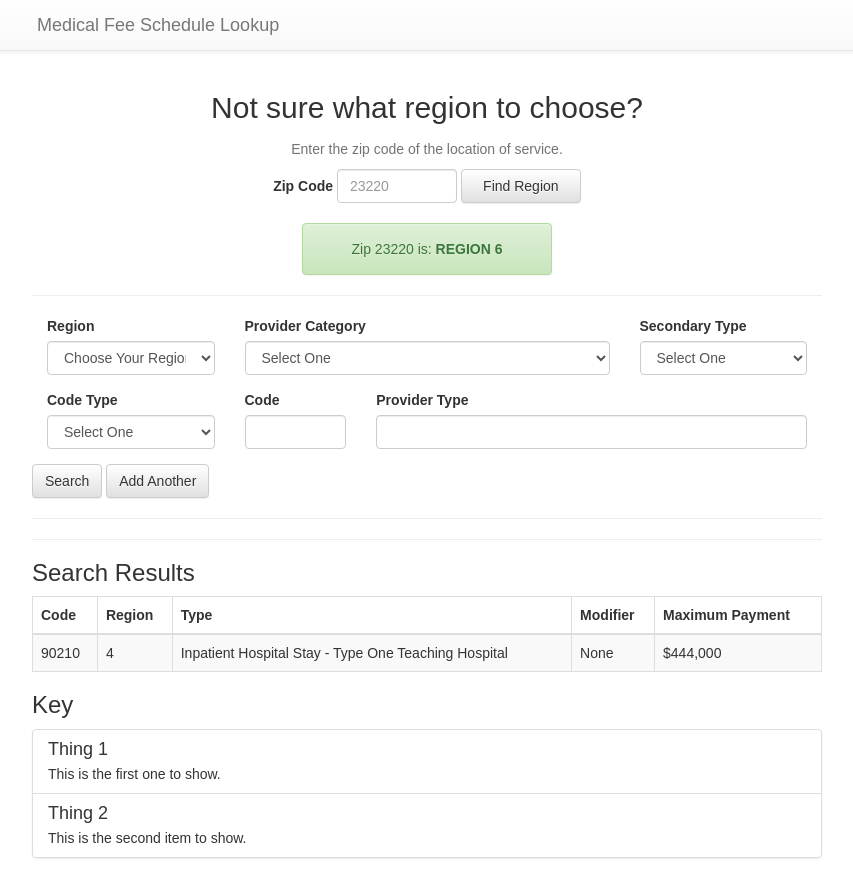
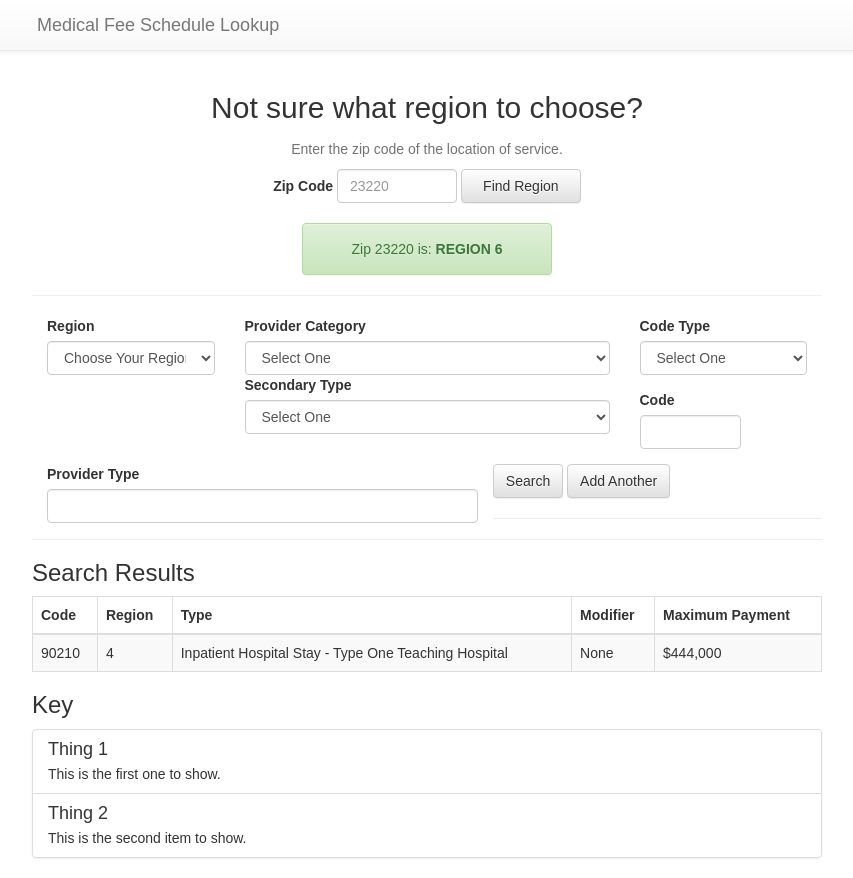
Before and after one commit to colbypainter/mfs-lookup, a React (Create React App) app: page / in a window 1280 px wide. Shown: the whole page, without its empty margins (213-1066 px from the left). Built offline with nearby package versions, Linux system fonts and the light colour scheme.

Commit message:
functioning provider type fields

```diff
--- a/src/App.js
+++ b/src/App.js
@@ -82,13 +82,32 @@ class ZipLookup extends Component {
 
 class LookupForm extends Component {
 
-  state = {
-    region: null,
-    providerCategory: null,
+  constructor(props) {
+    super(props);
+    this.state = {
+      region: "NONE",
+      providerCategory: "1",
       secondaryType: null,
       codeType: null,
       serviceCode: null
     };
+    this.changeRegion = this.changeRegion.bind(this);
+    this.changeProviderCategory = this.changeProviderCategory.bind(this);
+  }
+
+  changeRegion(event) { // Correct
+    var newRegion = event.target.value;
+    this.setState((state, props) => ({
+      region: newRegion
+    }));
+  }
+
+  changeProviderCategory(event) {
+    var newProvCat = event.target.value;
+    this.setState((state, props) => ({
+      providerCategory: newProvCat
+    }));
+  }
 
   render() {
     return (
@@ -97,7 +116,7 @@ class LookupForm extends Component {
           <Col md={3}>
             <FormGroup>
               <ControlLabel>Region</ControlLabel>
-                <FormControl componentClass="select">
+                <FormControl componentClass="select" onChange={this.changeRegion}>
                   <option value="">Choose Your Region</option>
                   <option value="Region 1">Region 1</option>
                   <option value="Region 2">Region 2</option>
@@ -113,16 +132,15 @@ class LookupForm extends Component {
           <Col md={6}>
             <FormGroup>
               <ControlLabel>Provider Category</ControlLabel>
-              <ProviderTypeSelect />
+              <ProviderTypeSelect region={this.state.region}
+                                  providerCategory={this.state.providerCategory}
+                                  secondaryType={this.state.secondaryType}
+                                  codeType={this.state.codeType}
+                                  serviceCode={this.state.serviceCode}
+                                  changeProviderCategory={this.changeProviderCategory}/>
             </FormGroup>
           </Col>
 
-          <Col md={3}>
-            <FormGroup>
-              <ControlLabel>Secondary Type</ControlLabel>
-              <SecondaryTypeSelect />
-            </FormGroup>
-          </Col>
 
           <Col md={3}>
             <FormGroup>
@@ -158,6 +176,7 @@ class LookupForm extends Component {
 }
 
 class ProviderTypeSelect extends Component {
+
   render() {
     var provOptions = [];
     // Refactor using .map when possible
@@ -166,19 +185,31 @@ class ProviderTypeSelect extends Component {
      }
 
     return(
-      <FormControl componentClass="select">
+      <FormGroup>
+        <FormControl componentClass="select" onChange={this.props.changeProviderCategory}>
           <option value="">Select One</option>
           {provOptions}
         </FormControl>
+
+        <SecondaryTypeSelect region={this.props.region}
+                    providerCategory={this.props.providerCategory}
+                    secondaryType={this.props.secondaryType}
+                    codeType={this.props.codeType}
+                    serviceCode={this.props.serviceCode}/>
+      </FormGroup>
     );
   }
 }
 
 class SecondaryTypeSelect extends Component {
+
   render() {
     // Get the schedule object with the ID that matches the provider type choice
-    var id = 2;
+    var id = this.props.providerCategory;
     var obj = _.find(scheduleConfig.schedules, { 'id': id});
+    console.log("Provider Category ID is: " + id);
+    console.log("Provider Region is: " + this.props.region);
+    console.log(obj);
     // Hide the field if it only has one option, which would be null.
     // if (obj.secondaryType.length === 1) {
       // return null;
@@ -192,10 +223,13 @@ class SecondaryTypeSelect extends Component {
      }
 
     return(
+      <span>
+        <ControlLabel>Secondary Type</ControlLabel>
         <FormControl componentClass="select">
           <option value="">Select One</option>
           {secondaryOptions}
         </FormControl>
+      </span>
     );
   }
 }
--- a/src/scheduleConfig.json
+++ b/src/scheduleConfig.json
@@ -3,7 +3,7 @@
     "description": "This file populates front-end options for each schedule.",
     "schedules": [
         {
-            "id": 1,
+            "id": "1",
             "type": "Inpatient Hospital Stays",
             "secondaryType": [{
                 "Acute": {
@@ -32,7 +32,7 @@
         },
 
         {
-            "id": 2,
+            "id": "2",
             "type": "Outpatient Hospital Stays",
             "secondaryType": [{
                 "null": {
```
Lines whose indentation alone changed are shown as unchanged.
